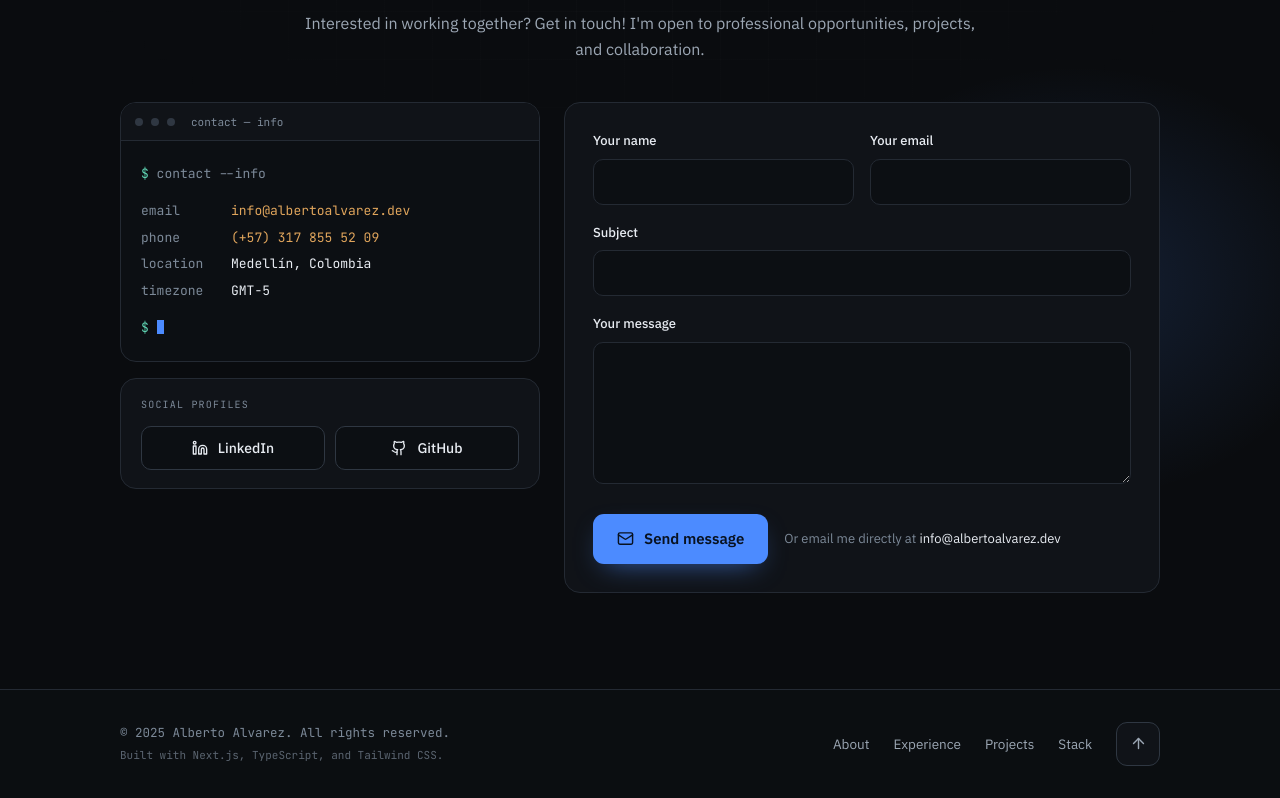
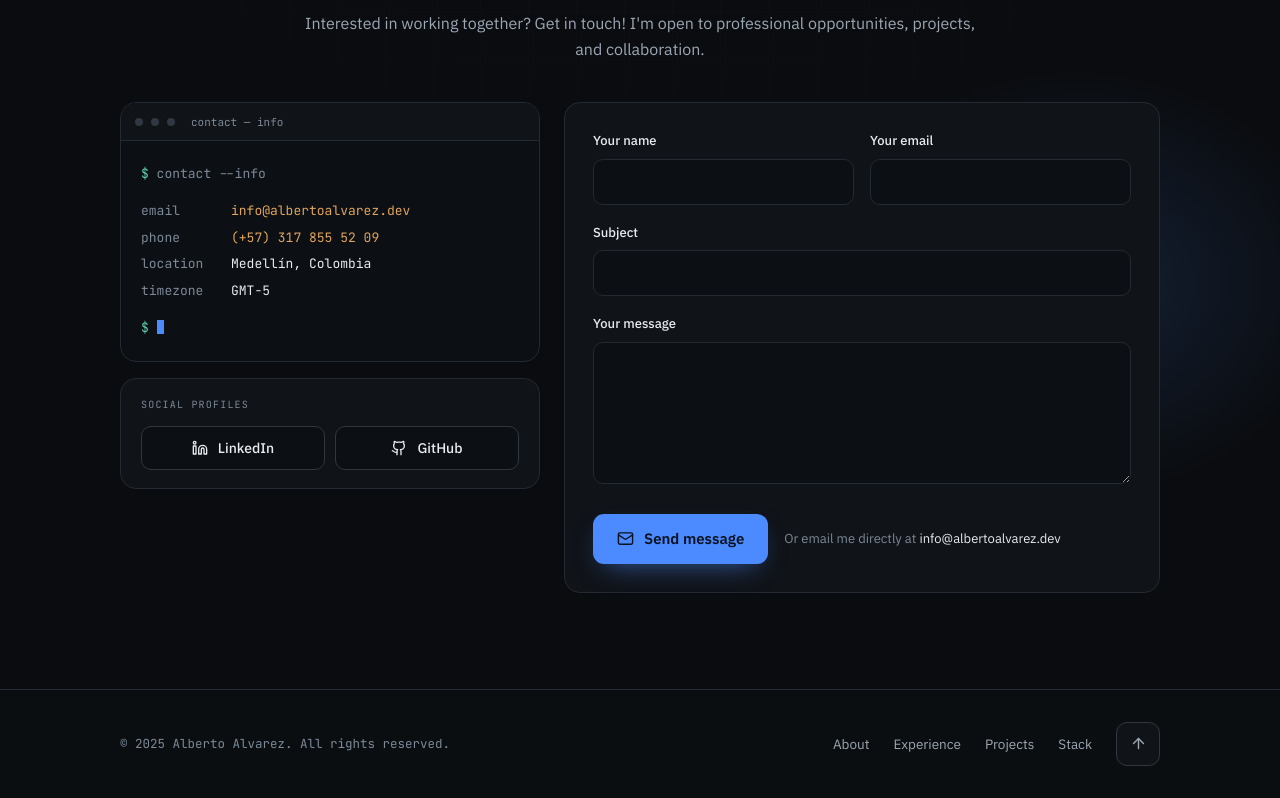
Before and after one commit to elbeto80/Portafolio-Personal, a Next.js app: page / in a window 1280 px wide. Shown: the part 8261-9059 px from the top of the page. Built offline with nearby package versions, Linux system fonts and the light colour scheme; no server answers.

Commit message:
Ajuste footer

```diff
--- a/components/Footer.tsx
+++ b/components/Footer.tsx
@@ -19,9 +19,6 @@ export default function Footer() {
         <div className="min-w-0">
           <p className="font-mono text-[12.5px] text-ink-faint">
             © {year} Alberto Alvarez. {t("footer.text")}
-          </p>
-          <p className="mt-1 font-mono text-[11px] text-ink-faint/70">
-            {t("footer.built")}
           </p>
         </div>
 
--- a/components/i18n-provider.tsx
+++ b/components/i18n-provider.tsx
@@ -311,7 +311,6 @@ const resources = {
       footer: {
         text: "All rights reserved.",
         backToTop: "Back to top",
-        built: "Built with Next.js, TypeScript, and Tailwind CSS.",
       },
       theme: {
         light: "Light",
```
